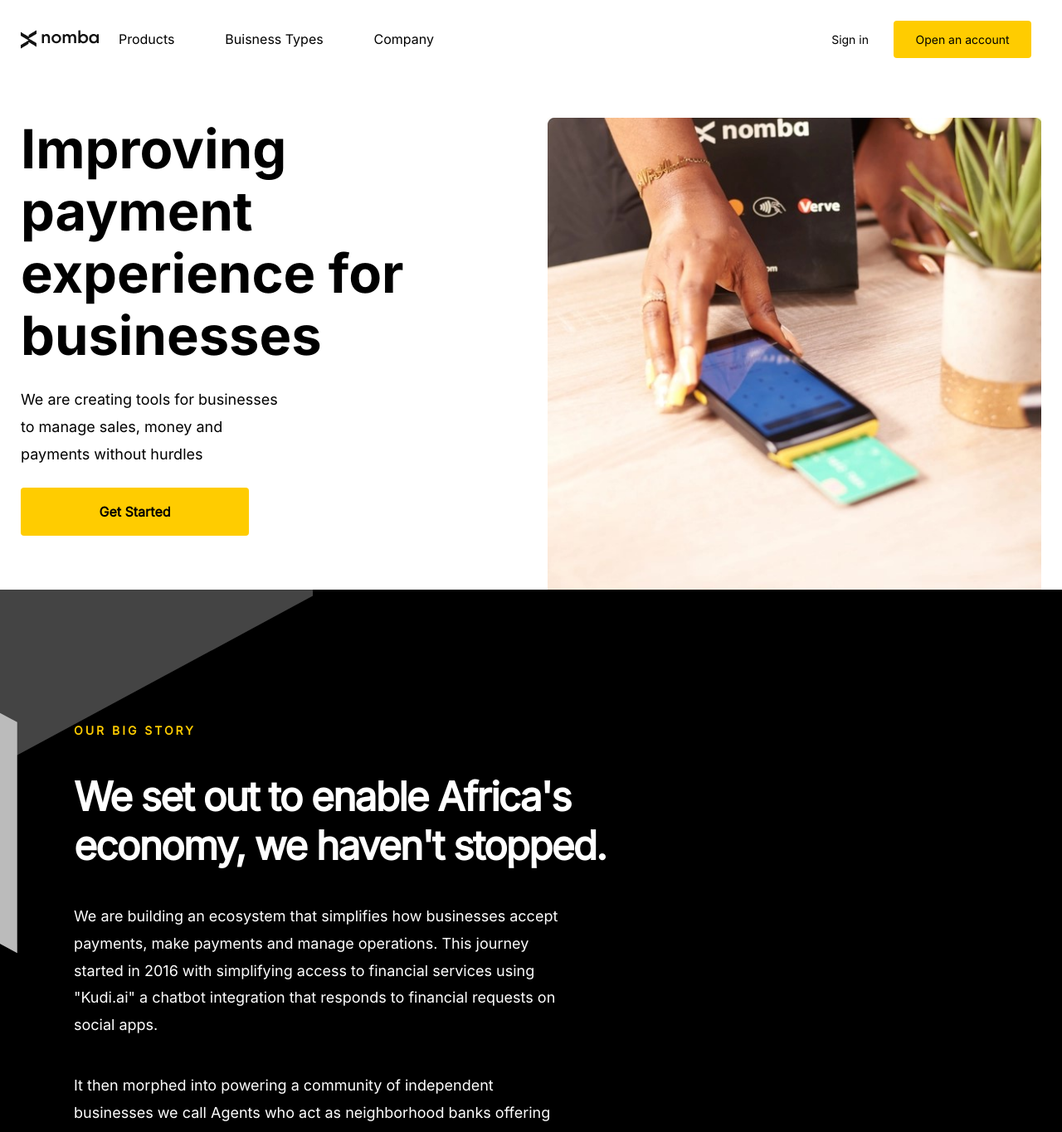
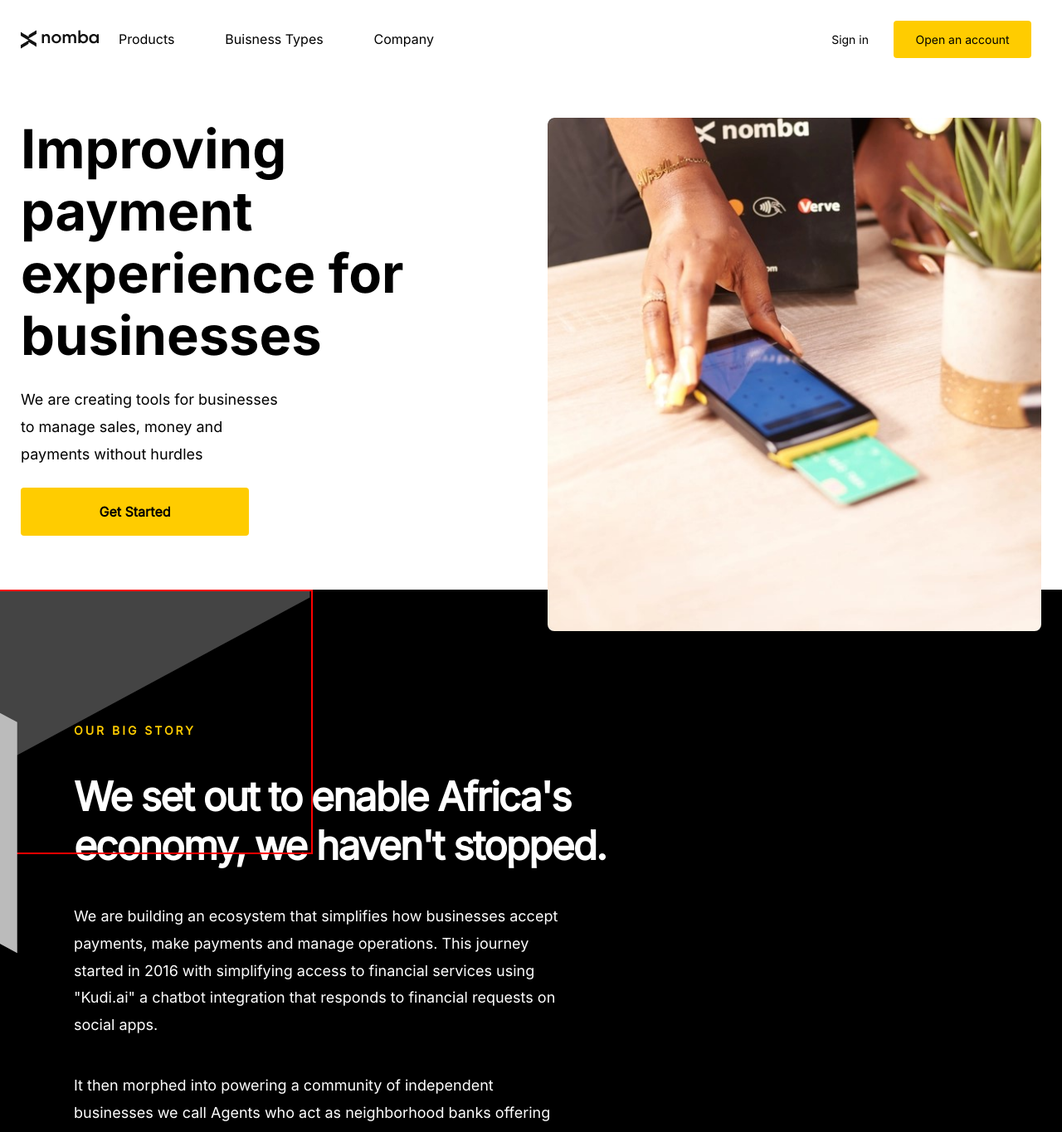
Before and after one commit to Maristina-Hub/nomba-task, a React (Create React App) app: page / in a window 1280 px wide. Shown: the top 1365 px of the page at 83% size. Built offline with nearby package versions, Linux system fonts and the light colour scheme; what tailwind-clip-path would draw is missing.

Commit message:
nomba task

```diff
--- a/src/components/landingPage/LandingPage.jsx
+++ b/src/components/landingPage/LandingPage.jsx
@@ -29,13 +29,13 @@
             <span className="block">Get Started</span>
           </a>
         </div>
-        <div className="">
-          <img src={img1} alt="experience" />
+        <div className="overflow-visible z-40 ">
+          <img src={img1} alt="experience" className="rounded-lg"/>
         </div>
       </div>
       <div className="bg-black px-8 md:px-16 py-20 lg:py-40 overflow-hidden relative">
         <svg
-          className="absolute top-[0px] -left-[369px] lg:-left-[200px]"
+          className="absolute top-[0px] md:-left-[369px] -left-[380px] lg:-left-[200px]  border-2 border-red"
           width="577"
           height="319"
           viewBox="0 0 577 319"
@@ -47,7 +47,7 @@
           ></path>
         </svg>
         <svg
-          className="absolute -top-10 -left-[36px] xl:-left-[60px]"
+          className="absolute -top-10 -left-[36px] xl:-left-[60px]  "
           width="81"
           height="479"
           viewBox="0 0 81 479"
@@ -59,7 +59,7 @@
           ></path>
         </svg>
         <svg
-          className="absolute bottom-[0px] -right-[480px]"
+          className="absolute bottom-[0px] md:-right-[480px] -right-[545px]  "
           width="1169"
           height="531"
           viewBox="0 0 1169 531"
```
